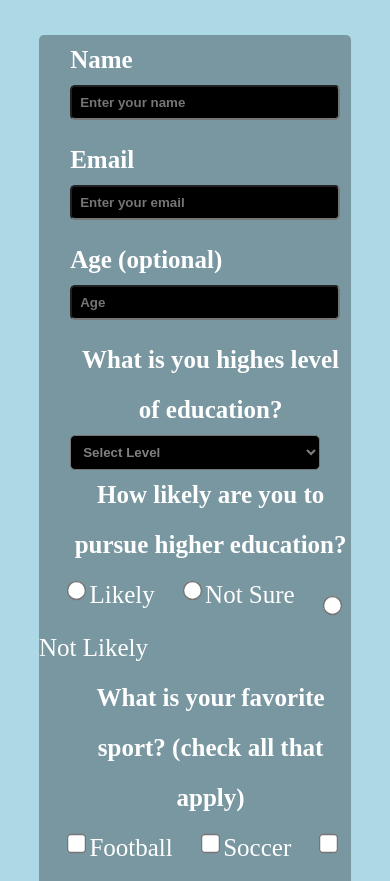
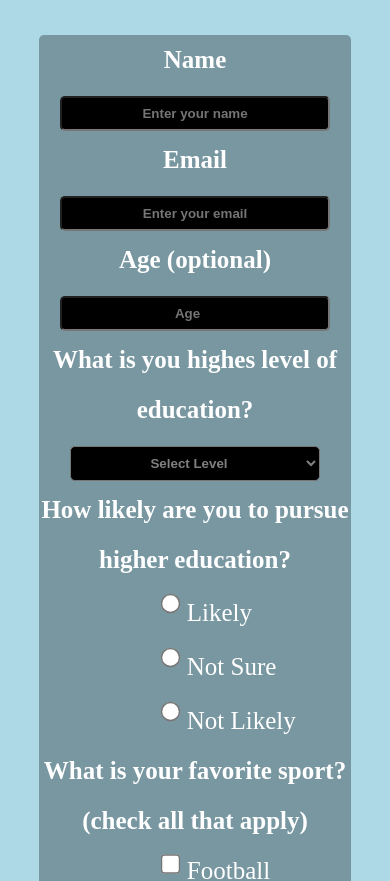
Before and after one commit to erussell18/Web_Pages, a plain HTML site: page Survey_Page/Survey.html in a window 390 px wide. Shown: the part 219-1100 px from the top of the page. Drawn offline with Linux system fonts and the light colour scheme.

Commit message:
Made the Survey Responsive, have to clean up code

```diff
--- a/Survey_Page/Survey.html
+++ b/Survey_Page/Survey.html
@@ -34,7 +34,8 @@
                     </select><br>
 
                 <label for="radio" id="radio-label" class="Shaper">How likely are you to pursue higher education?</label><br>
-                    <input type="radio" id="Likely" name="selection" value="Likely" class="Shaper">
+                <article id="radi">
+                <input type="radio" id="Likely" name="selection" value="Likely" class="Shaper">
                     <label for="Likely">Likely</label><br>
 
                     <input type="radio" id="NotSure" name="selection" value="NotSure" class="Shaper">
@@ -42,9 +43,10 @@
 
                     <input type="radio" id="NotLikely" name="selection" value="NotLikely" class="Shaper">
                     <label for="NotLiekly">Not Likely</label><br>
-
+                </article>
                 <label for="checkbox" id="checkbox-label" class="Shaper">What is your favorite sport? (check all that apply)</label><br>
-                    <input type="checkbox" id="Football" name="Football" value="Football" class="Shaper">
+                <article id="check">
+                <input type="checkbox" id="Football" name="Football" value="Football" class="Shaper">
                     <label for="Football">Football</label><br>
 
                     <input type="checkbox" id="Soccer" name="Soccer" value="Soccer" class="Shaper">
@@ -52,10 +54,9 @@
 
                     <input type="checkbox" id="Hockey" name="Hockey" value="Hockey" class="Shaper">
                     <label for="Hockey">Hockey</label><br>
-
+                </article>
                 <label for="textarea" id="textarealabel" class="Shaper">Any Additional Comments</label><br>
                     <textarea class="Shaper" id="textarea" placeholder="Enter your comment here..."></textarea><br>
-
                 <button type="submit" id="Submit">Submit</button>
             </form>
             </article>
--- a/Survey_Page/UpdatedStyle.css
+++ b/Survey_Page/UpdatedStyle.css
@@ -61,7 +61,7 @@ option{
 #Soccer,
 #Hockey,
 #Football{
-    height: 35px;
+    height: 30px;
     margin-right:2%;
     margin-top:1%;
 }
@@ -88,3 +88,19 @@ input[type=radio]{
     margin-bottom:5%;
     margin-top:5%;
 }
+
+@media(max-width:768px){
+    label,
+    .Shaper{
+        text-align:center;
+        float:none;
+        margin:auto;
+    }
+
+   #check,
+   #radi{
+       text-align:left;
+       margin-left:40%;
+
+   }
+}
```
Also changed, not shown: 579-5795435_github-logo-png-github-logo-text-png-transparent.png (deleted), Portfolio/TributePic.PNG (added).
